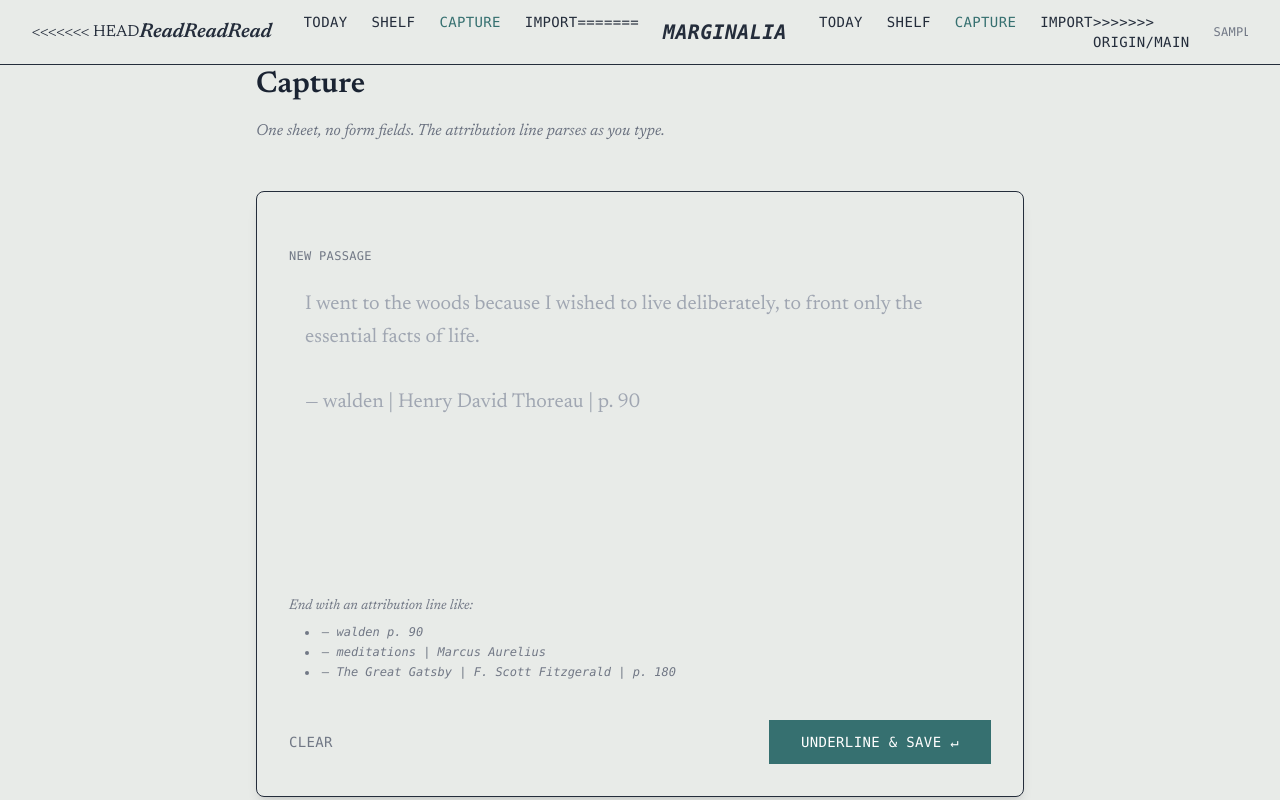
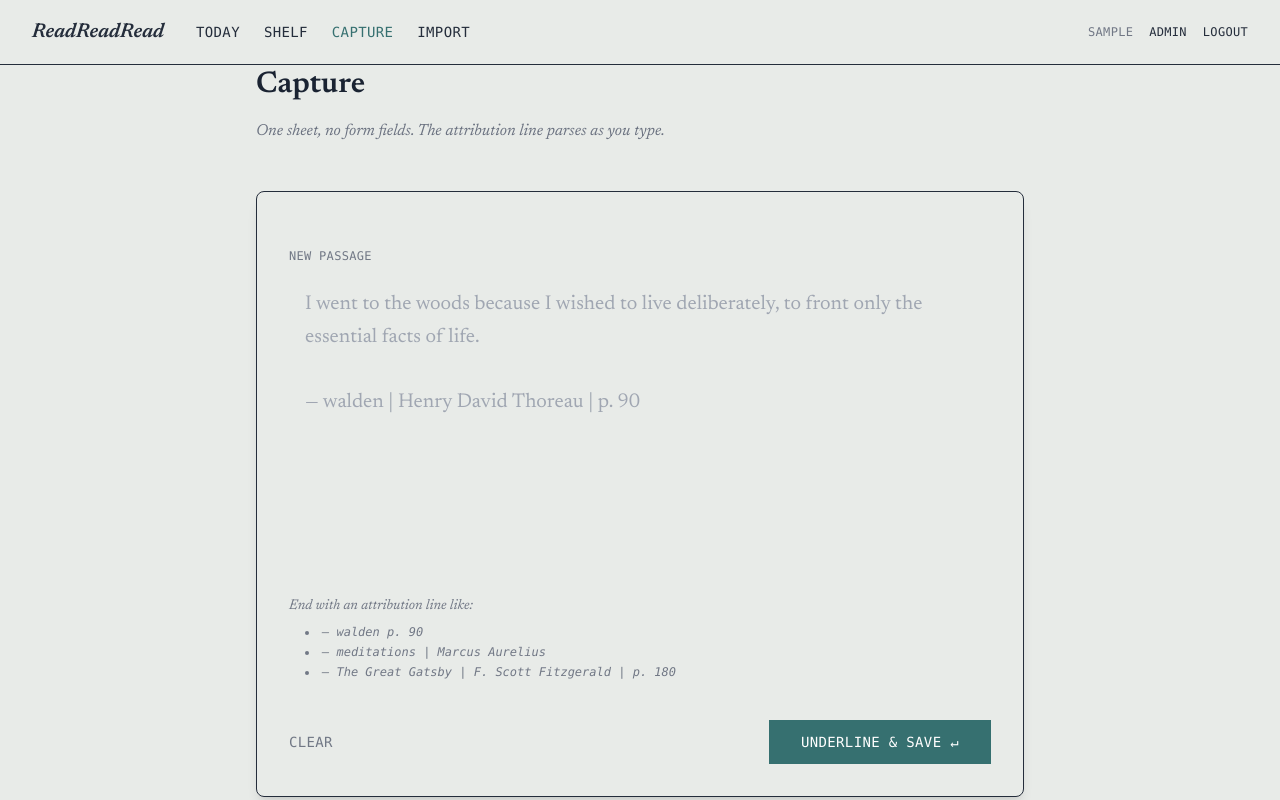
Before and after one commit to kunjzk/quotes-app, a Django app: page /quotes/capture/ in a window 1280 px wide. Run offline with Django 5.2, Linux system fonts and the light colour scheme; the visitor is signed in with stand-in values (Sample User, id 1); parts of the project's set-up code (start-up, migrations or seed data) failed here and were passed over; some libraries are stand-ins or nearby versions.

Commit message:
Fix: Remove conflict markers from main branch
- Remove unresolved conflict markers from base.html and bulk_import.html
- Keep ReadReadRead rebrand and mobile nav improvements
- These conflict markers were accidentally merged in PR #6

Co-authored-by: Kunal Katarya <kunal.rox@gmail.com>

```diff
--- a/quotesapp/quotes/templates/base.html
+++ b/quotesapp/quotes/templates/base.html
@@ -135,7 +135,6 @@
     <nav class="fixed top-0 left-0 right-0 z-50 border-b" style="background-color: var(--paper); border-color: var(--ink); opacity: 0.95;">
         <div class="max-w-7xl mx-auto px-4 sm:px-6 lg:px-8">
             <div class="flex justify-between items-center h-16">
-<<<<<<< HEAD
                 <div class="flex items-center space-x-4 sm:space-x-8 min-w-0 flex-1">
                     <h1 class="text-xl font-semibold italic flex-shrink-0">ReadReadRead</h1>
                     <div class="flex space-x-4 sm:space-x-6 font-mono text-sm uppercase tracking-wide overflow-x-auto scrollbar-hide flex-nowrap">
@@ -143,15 +142,6 @@
                         <a href="{% url 'quotes:shelf' %}" class="hover:text-teal transition-colors whitespace-nowrap {% if request.resolver_match.url_name == 'shelf' %}text-teal{% endif %}">shelf</a>
                         <a href="{% url 'quotes:capture' %}" class="hover:text-teal transition-colors whitespace-nowrap {% if request.resolver_match.url_name == 'capture' %}text-teal{% endif %}">capture</a>
                         <a href="{% url 'quotes:bulk_import' %}" class="hover:text-teal transition-colors whitespace-nowrap {% if request.resolver_match.url_name == 'bulk_import' %}text-teal{% endif %}">import</a>
-=======
-                <div class="flex items-center space-x-8">
-                    <h1 class="text-xl font-semibold italic">Marginalia</h1>
-                    <div class="flex space-x-6 font-mono text-sm uppercase tracking-wide">
-                        <a href="{% url 'quotes:today' %}" class="hover:text-teal transition-colors {% if request.resolver_match.url_name == 'today' %}text-teal{% endif %}">today</a>
-                        <a href="{% url 'quotes:shelf' %}" class="hover:text-teal transition-colors {% if request.resolver_match.url_name == 'shelf' %}text-teal{% endif %}">shelf</a>
-                        <a href="{% url 'quotes:capture' %}" class="hover:text-teal transition-colors {% if request.resolver_match.url_name == 'capture' %}text-teal{% endif %}">capture</a>
-                        <a href="{% url 'quotes:bulk_import' %}" class="hover:text-teal transition-colors {% if request.resolver_match.url_name == 'bulk_import' %}text-teal{% endif %}">import</a>
->>>>>>> origin/main
                     </div>
                 </div>
                 <div class="hidden sm:flex items-center space-x-4 flex-shrink-0">
--- a/quotesapp/quotes/templates/quotes/bulk_import.html
+++ b/quotesapp/quotes/templates/quotes/bulk_import.html
@@ -1,10 +1,6 @@
 {% extends 'base.html' %}
 
-<<<<<<< HEAD
 {% block title %}Import · ReadReadRead{% endblock %}
-=======
-{% block title %}Import · Marginalia{% endblock %}
->>>>>>> origin/main
 
 {% block content %}
 <div class="min-h-screen p-8">
```
